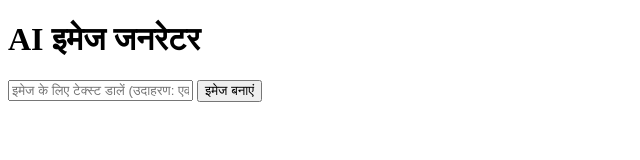
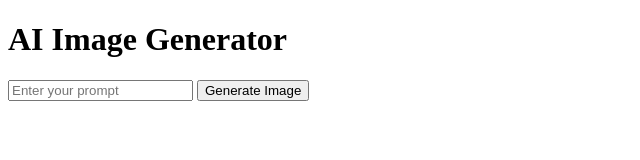
Before and after one commit to Offex86/Open-wu, a plain HTML site: page index.html in a window 1280 px wide. Shown: the whole page, without its empty margins (0-640 px from the left). Drawn offline with Linux system fonts and the light colour scheme.

Commit message:
Update index.html

```diff
--- a/index.html
+++ b/index.html
@@ -1,20 +1,16 @@
 <!DOCTYPE html>
-<html lang="hi">
+<html lang="en">
 <head>
     <meta charset="UTF-8">
     <meta name="viewport" content="width=device-width, initial-scale=1.0">
-    <title>AI इमेज जनरेटर</title>
-    <link rel="stylesheet" href="styles.css">
+    <title>AI Image Generator</title>
 </head>
 <body>
-    <div class="container">
-        <h1>AI इमेज जनरेटर</h1>
-        <input type="text" id="prompt" placeholder="इमेज के लिए टेक्स्ट डालें (उदाहरण: एक सुंदर पर्वत)...">
-        <button onclick="generateImage()">इमेज बनाएं</button>
-        <div id="image-container">
-            <!-- यहां जनरेट की गई इमेज दिखेगी -->
-        </div>
-    </div>
+    <h1>AI Image Generator</h1>
+    <input type="text" id="prompt" placeholder="Enter your prompt" />
+    <button onclick="generateImage()">Generate Image</button>
+    <div id="image-container"></div>
+
     <script src="script.js"></script>
 </body>
 </html>
```
